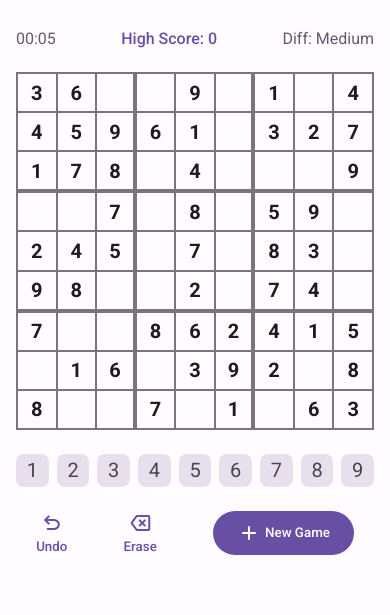
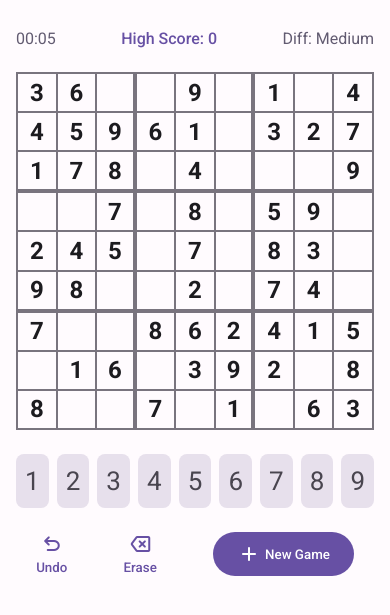
Before and after one commit to gustavoschuster2000/sudoku-app, a plain HTML site: page public/index.html in a window 390 px wide. Shown: the part 67-682 px from the top of the page. Drawn offline with nearby package versions, Linux system fonts and the light colour scheme.

Commit message:
Aumento del tamaño de los numeros del tablero

```diff
--- a/public/style.css
+++ b/public/style.css
@@ -23,7 +23,7 @@
     /* Spacing & Layout */
     --grid-gap: 2px;
     --block-gap: 8px;
-    --cell-size: clamp(32px, 10vw, 48px);
+    --cell-size: clamp(36px, 11vw, 55px);
 }
 
 * {
@@ -108,7 +108,7 @@ body {
     background-color: var(--md-sys-color-surface);
     display: grid;
     place-items: center;
-    font-size: 20px;
+    font-size: 24px;
     cursor: pointer;
     user-select: none;
     transition: background-color 0.2s;
@@ -166,7 +166,8 @@ body {
     border: none;
     background-color: var(--md-sys-color-surface-variant);
     color: var(--md-sys-color-on-surface-variant);
-    font-size: 20px;
+    font-size: 26px;
+    padding: 12px 0;
     border-radius: 8px;
     cursor: pointer;
     transition: filter 0.2s;
```
